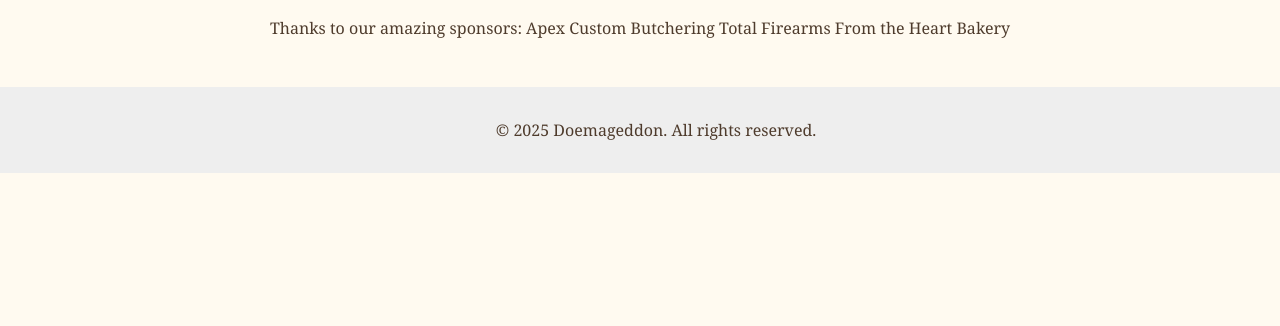
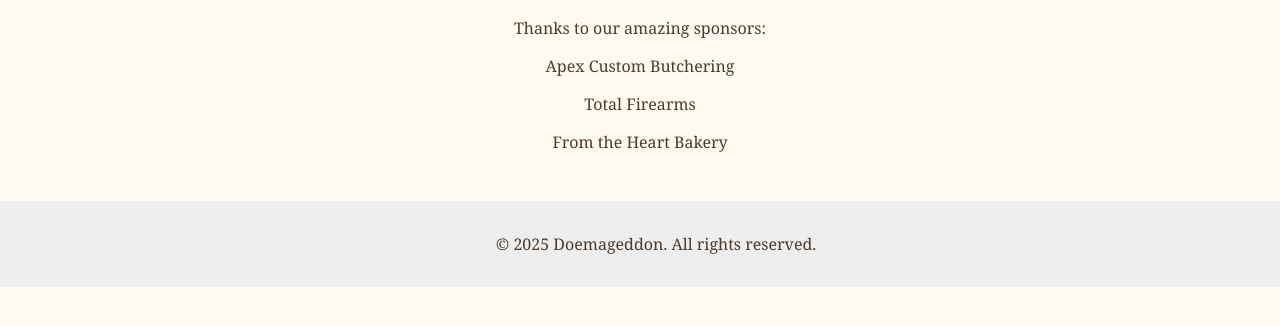
Before and after one commit to doemageddon/Doemageddon, a plain HTML site: page sponsors.html in a window 1280 px wide. Shown: the part 244-570 px from the top of the page. Drawn offline with Linux system fonts and the light colour scheme.

Commit message:
Update sponsors.html

```diff
--- a/sponsors.html
+++ b/sponsors.html
@@ -22,10 +22,10 @@
   </header>
   <main>
     <h2>Sponsors</h2>
-    <p>Thanks to our amazing sponsors:
-    Apex Custom Butchering
-    Total Firearms
-    From the Heart Bakery</p>
+    <p>Thanks to our amazing sponsors:</p>
+            <p>Apex Custom Butchering</p>
+               <p>Total Firearms</p>
+             <p>From the Heart Bakery</p>
   </main>
   <footer>
     <p>&copy; 2025 Doemageddon. All rights reserved.</p>
```
